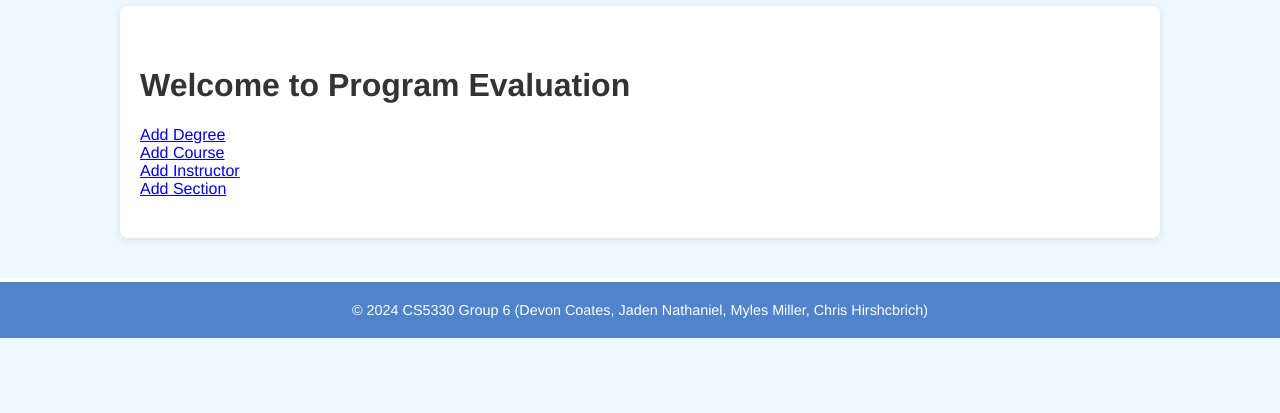
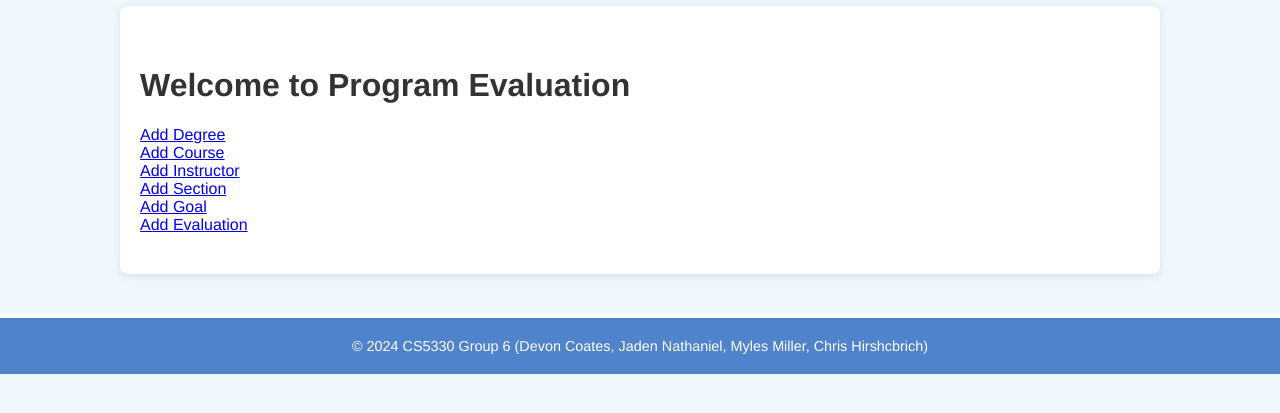
Before and after one commit to jadennathaniel/database-project, a Flask app: page / in a window 1280 px wide. Shown: the part 163-576 px from the top of the page. Run offline with Flask 3, Linux system fonts and the light colour scheme.

Commit message:
Added goal and evaluation addition functions

```diff
--- a/templates/index.html
+++ b/templates/index.html
@@ -35,7 +35,10 @@
         <a href="{{ url_for('add_degree_route') }}">Add Degree</a><br>
         <a href="{{ url_for('add_course_route') }}">Add Course</a><br>
         <a href="{{ url_for('add_instructor_route') }}">Add Instructor</a><br>
-        <a href="{{ url_for('add_section_route') }}">Add Section</a><br>    </main>
+        <a href="{{ url_for('add_section_route') }}">Add Section</a><br>
+        <a href="{{ url_for('add_goal_route') }}">Add Goal</a><br>
+        <a href="{{ url_for('add_evaluation_route') }}">Add Evaluation</a><br>
+    </main>
     <footer>
         <p>&copy; 2024 CS5330 Group 6 (Devon Coates, Jaden Nathaniel, Myles Miller, Chris Hirshcbrich)</p>
     </footer>
```
